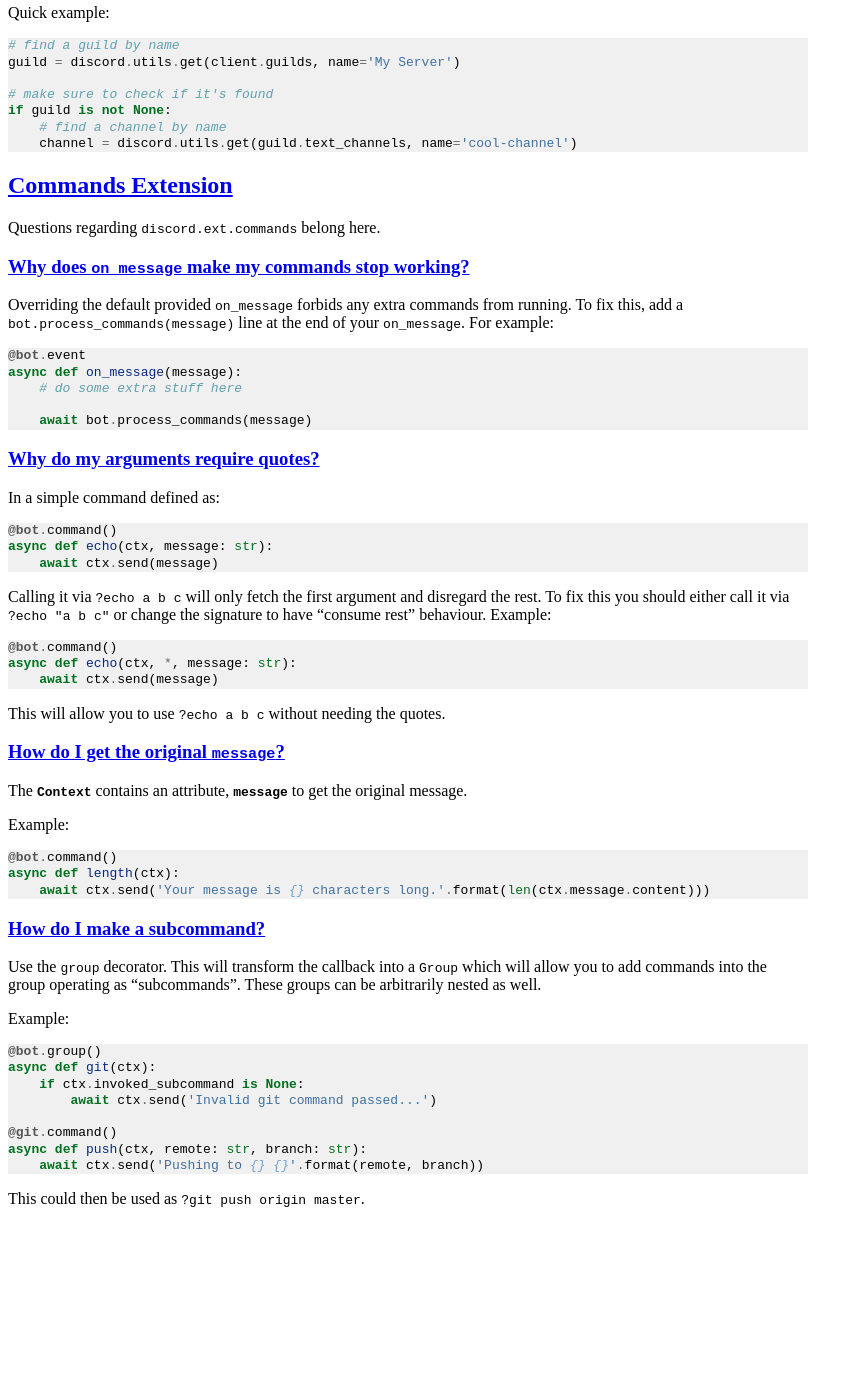
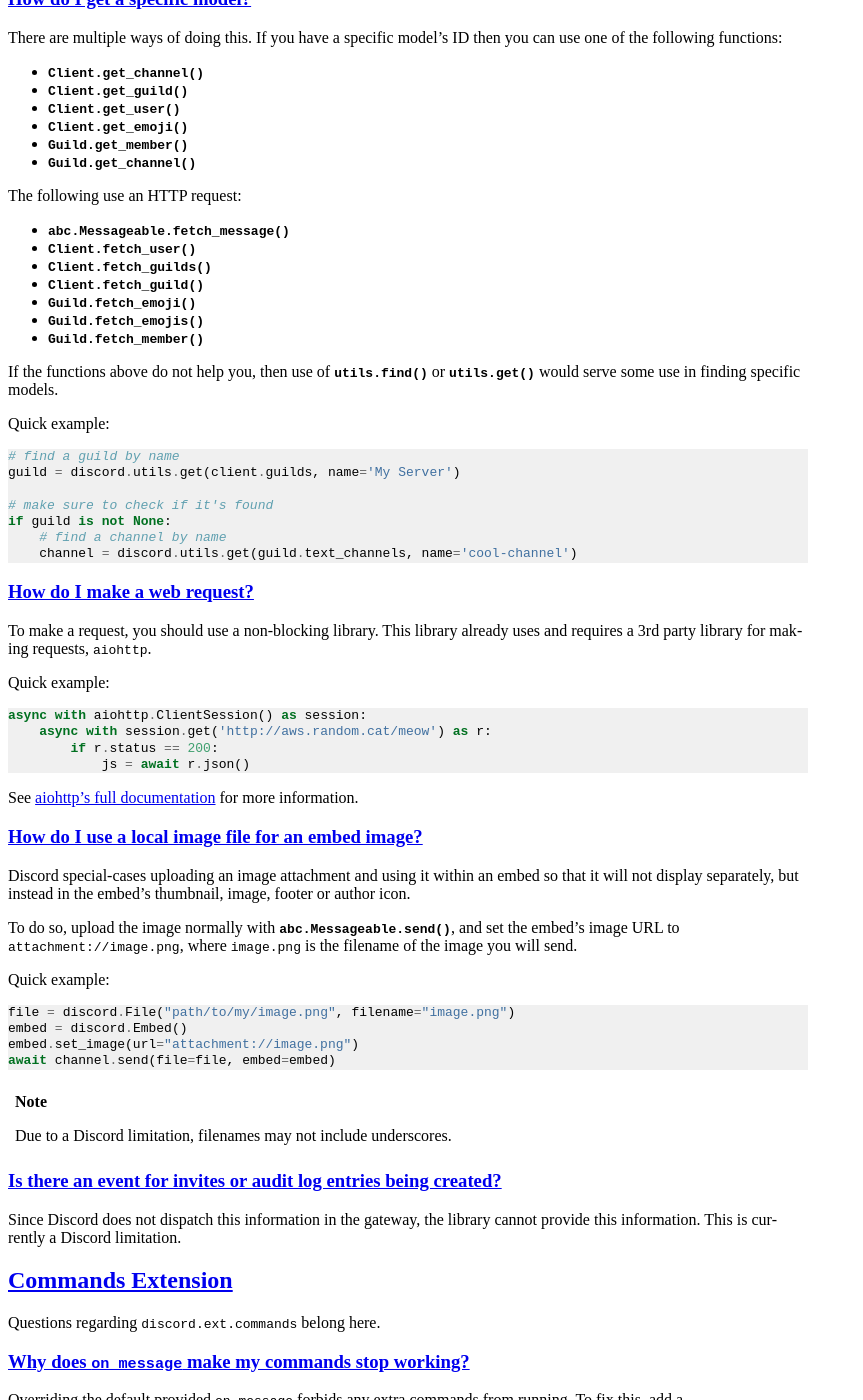
Before and after one commit to spartacus0816/dsbot, a Sphinx documentation site: the page built from docs/faq.rst, in a window 1280 px wide and 1400 px high, scrolled down 3912 px. Shown: the whole window, without its empty margins (0-863 px from the left). Built offline with Sphinx 7.4.7, drawn with Linux system fonts in a browser that asks for light colours; some of the changed text lies outside the part shown.

Commit message:
Update FAQ with some common tags
Pointed references to random.cat to use their aws api
Added details about custom and unicode emojis to how to add a reaction
Added watching example to presence changing
Added new fetch methods to specific model FAQ

```diff
--- a/docs/faq.rst
+++ b/docs/faq.rst
@@ -38,6 +38,10 @@
 sure that you don't excessively block functions. Remember, if you block for too long then your bot will freeze since it has
 not stopped the function's execution at that point to do other things.
 
+If logging is enabled, this library will attempt to warn you that blocking is occurring with the message:
+``Heartbeat blocked for more than N seconds.``
+See :ref:`logging_setup` for details on enabling logging.
+
 A common source of blocking for too long is something like :func:`time.sleep`. Don't do that. Use :func:`asyncio.sleep`
 instead. Similar to this example: ::
 
@@ -54,14 +58,14 @@
 Consider the following example: ::
 
     # bad
-    r = requests.get('http://random.cat/meow')
+    r = requests.get('http://aws.random.cat/meow')
     if r.status_code == 200:
         js = r.json()
         await channel.send(js['file'])
 
     # good
     async with aiohttp.ClientSession() as session:
-        async with session.get('http://random.cat/meow') as r:
+        async with session.get('http://aws.random.cat/meow') as r:
             if r.status == 200:
                 js = await r.json()
                 await channel.send(js['file'])
@@ -86,6 +90,10 @@
 Putting both of these pieces of info together, you get the following: ::
 
     await client.change_presence(activity=discord.Game(name='my game'))
+
+    # or, for watching:
+    activity = discord.Activity(name='my activity', type=discord.ActivityType.watching)
+    await client.change_presence(activity=activity)
 
 How do I send a message to a specific channel?
 ~~~~~~~~~~~~~~~~~~~~~~~~~~~~~~~~~~~~~~~~~~~~~~~~
@@ -149,7 +157,9 @@
 
 Quick example: ::
 
-    await message.add_reaction('\N{THUMBS UP SIGN}')
+    emoji = '\N{THUMBS UP SIGN}'
+    # or '\U0001f44d' or '👍'
+    await message.add_reaction(emoji)
 
 In case you want to use emoji that come from a message, you already get their code points in the content without needing
 to do anything special. You **cannot** send ``':thumbsup:'`` style shorthands.
@@ -158,7 +168,11 @@
 can use said emoji, you should be able to use :meth:`Client.get_emoji` to get an emoji via ID or use :func:`utils.find`/
 :func:`utils.get` on :attr:`Client.emojis` or :attr:`Guild.emojis` collections.
 
+The name and ID of a custom emoji can be found with the client by prefixing ``:custom_emoji:`` with a backslash.
+For example, sending the message ``\:python3:`` with the client will result in ``<:python3:232720527448342530>``.
+
 Quick example: ::
+
 
     # if you have the ID already
     emoji = client.get_emoji(310177266011340803)
@@ -168,6 +182,10 @@
     emoji = discord.utils.get(guild.emojis, name='LUL')
     if emoji:
         await message.add_reaction(emoji)
+
+    # if you have the name and ID of a custom emoji:
+    emoji = 'python3:232720527448342530'
+    await message.add_reaction(emoji)
 
 How do I pass a coroutine to the player's "after" function?
 ~~~~~~~~~~~~~~~~~~~~~~~~~~~~~~~~~~~~~~~~~~~~~~~~~~~~~~~~~~~~~
@@ -198,7 +216,7 @@
 How do I run something in the background?
 ~~~~~~~~~~~~~~~~~~~~~~~~~~~~~~~~~~~~~~~~~~~
 
-`Check the background_task.py example. <https://github.com/Rapptz/discord.py/blob/rewrite/examples/background_task.py>`_
+`Check the background_task.py example. <https://github.com/Rapptz/discord.py/blob/master/examples/background_task.py>`_
 
 How do I get a specific model?
 ~~~~~~~~~~~~~~~~~~~~~~~~~~~~~~~
@@ -217,6 +235,11 @@
 
 - :meth:`abc.Messageable.fetch_message`
 - :meth:`Client.fetch_user`
+- :meth:`Client.fetch_guilds`
+- :meth:`Client.fetch_guild`
+- :meth:`Guild.fetch_emoji`
+- :meth:`Guild.fetch_emojis`
+- :meth:`Guild.fetch_member`
 
 
 If the functions above do not help you, then use of :func:`utils.find` or :func:`utils.get` would serve some use in finding
@@ -231,6 +254,49 @@
     if guild is not None:
         # find a channel by name
         channel = discord.utils.get(guild.text_channels, name='cool-channel')
+
+How do I make a web request?
+~~~~~~~~~~~~~~~~~~~~~~~~~~~~~~
+
+To make a request, you should use a non-blocking library.
+This library already uses and requires a 3rd party library for making requests, ``aiohttp``.
+
+Quick example: ::
+
+    async with aiohttp.ClientSession() as session:
+        async with session.get('http://aws.random.cat/meow') as r:
+            if r.status == 200:
+                js = await r.json()
+
+See `aiohttp's full documentation <http://aiohttp.readthedocs.io/en/stable/>`_ for more information.
+
+How do I use a local image file for an embed image?
+~~~~~~~~~~~~~~~~~~~~~~~~~~~~~~~~~~~~~~~~~~~~~~~~~~~~~
+
+Discord special-cases uploading an image attachment and using it within an embed so that it will not
+display separately, but instead in the embed's thumbnail, image, footer or author icon.
+
+To do so, upload the image normally with :meth:`abc.Messageable.send`,
+and set the embed's image URL to ``attachment://image.png``,
+where ``image.png`` is the filename of the image you will send.
+
+
+Quick example: ::
+
+    file = discord.File("path/to/my/image.png", filename="image.png")
+    embed = discord.Embed()
+    embed.set_image(url="attachment://image.png")
+    await channel.send(file=file, embed=embed)
+
+.. note ::
+
+    Due to a Discord limitation, filenames may not include underscores.
+
+Is there an event for invites or audit log entries being created?
+~~~~~~~~~~~~~~~~~~~~~~~~~~~~~~~~~~~~~~~~~~~~~~~~~~~~~~~~~~~~~~~~~~~
+
+Since Discord does not dispatch this information in the gateway, the library cannot provide this information.
+This is currently a Discord limitation.
 
 Commands Extension
 -------------------
```
